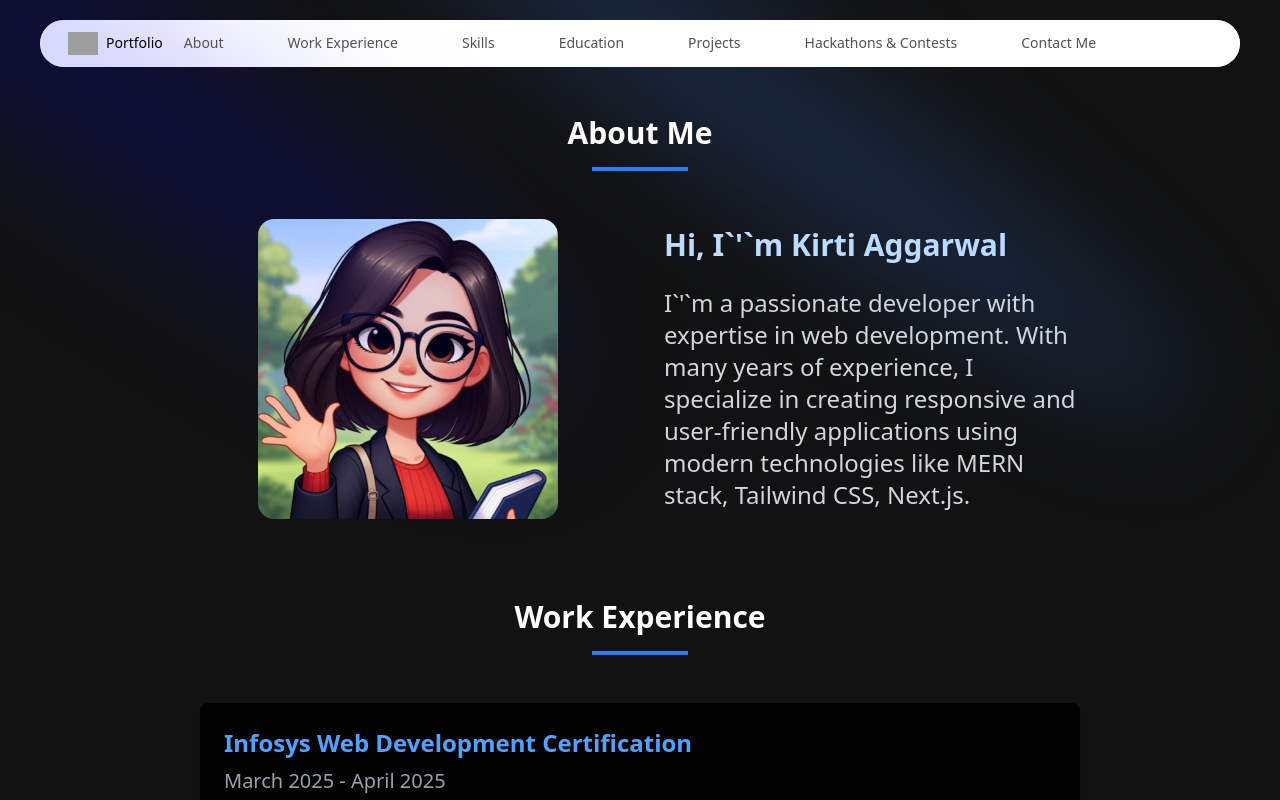
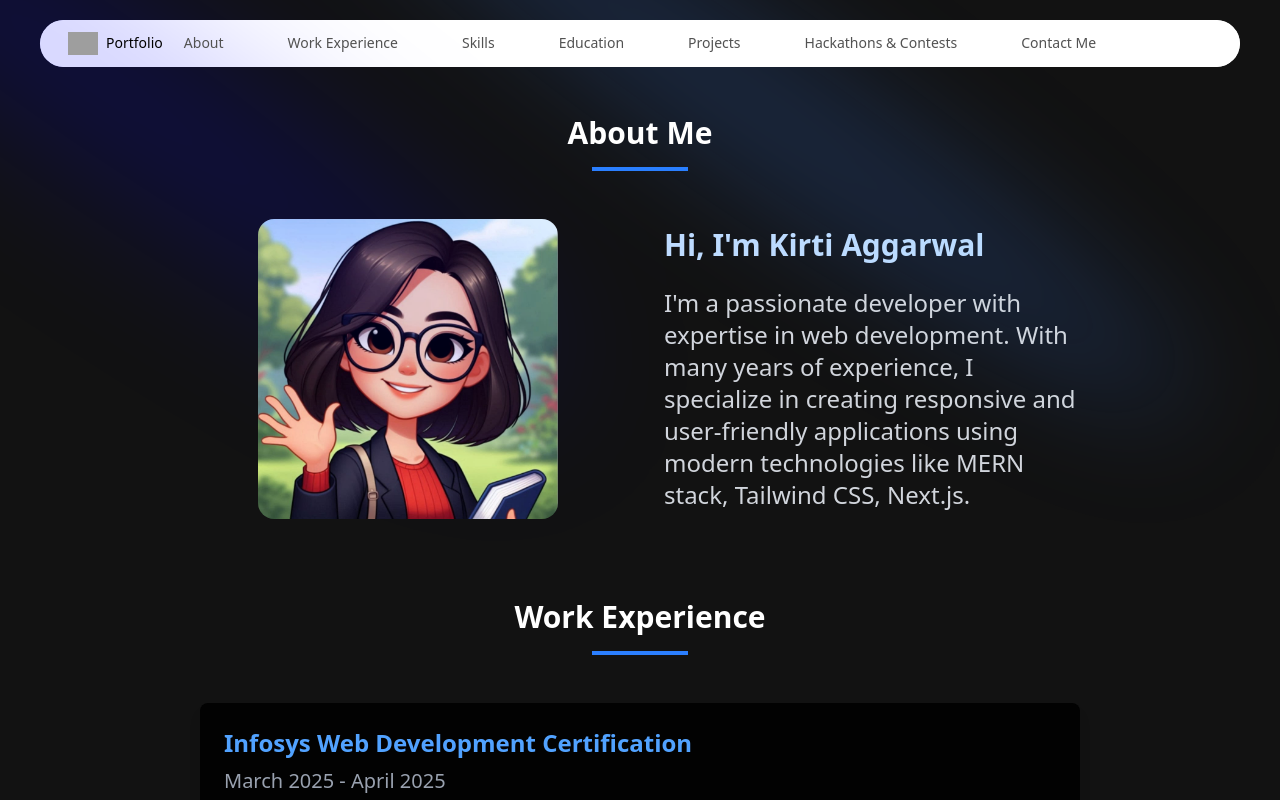
Before and after one commit to 19kirti/my-portfolio, a Next.js app: page / in a window 1280 px wide. Shown: the top 800 px of the page. Built offline with nearby package versions, Linux system fonts and the light colour scheme; grey boxes are pictures that could not be loaded.

Commit message:
typos corrected

```diff
--- a/components/About.tsx
+++ b/components/About.tsx
@@ -44,11 +44,11 @@ const About = () => {
           className="space-y-6"
         >
           <h3 className="text-3xl text-blue-200 font-semibold">
-            Hi, I`&apos;`m <span className="text-blue-200">Kirti Aggarwal</span>
+            Hi, I&apos;m <span className="text-blue-200">Kirti Aggarwal</span>
           </h3>
 
           <p className="text-gray-300 text-2xl dark:text-gray-300">
-            I`&apos;`m a passionate developer with expertise in web development. With many years
+            I&apos;m a passionate developer with expertise in web development. With many years
             of experience, I specialize in creating responsive and user-friendly
             applications using modern technologies like MERN stack, Tailwind CSS, Next.js.
           </p>
--- a/components/ContactMe.tsx
+++ b/components/ContactMe.tsx
@@ -108,9 +108,9 @@ const ContactMe = () => {
             transition={{ duration: 0.5 }}
             className="space-y-8"
           >
-            <h3 className="text-2xl font-semibold mb-6">Let`&apos;`s Connect</h3>
+            <h3 className="text-2xl font-semibold mb-6">Let&apos;s Connect</h3>
             <p className="text-gray-300 mb-8">
-            I`&apos;`m always open to discussing new projects, creative ideas, and opportunities.
+            I&apos;m always open to discussing new projects, creative ideas, and opportunities.
             </p>
 
             {/* Contact Methods */}
```
